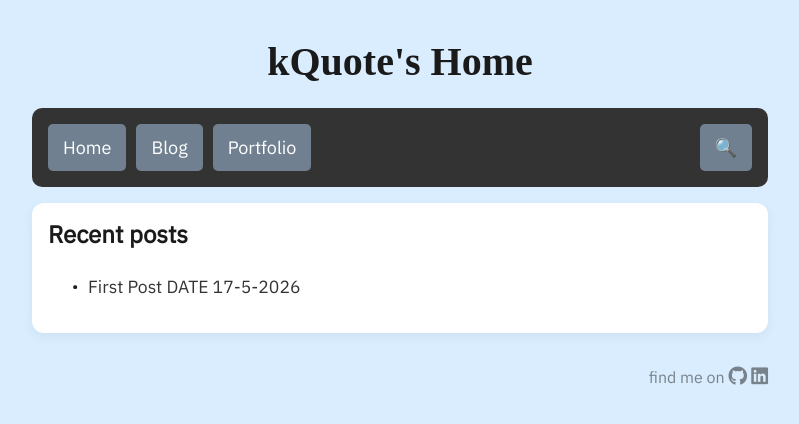
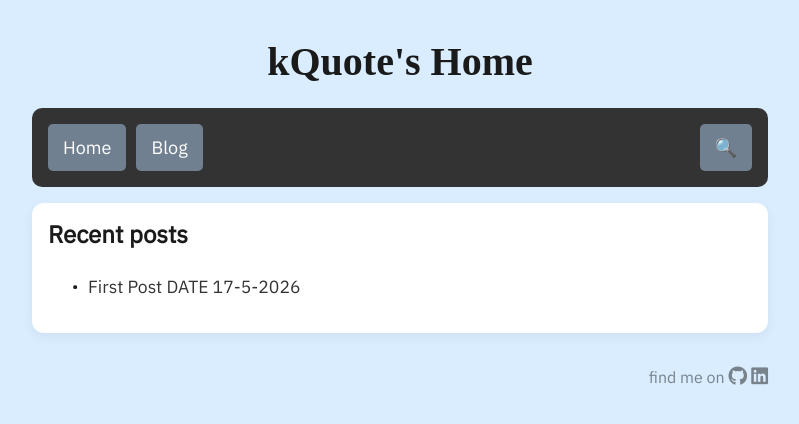
Before and after one commit to kquote03/website, an Astro site: page / in a window 1280 px wide. Shown: the whole page, without its empty margins (240-1039 px from the left). Built offline with nearby package versions, Linux system fonts and the light colour scheme; Astro itself is replaced by a stand-in of ours; a web font is replaced by a local one.

Commit message:
disable portfolio for now

```diff
--- a/src/components/navigation.astro
+++ b/src/components/navigation.astro
@@ -47,6 +47,6 @@
 <nav>
   <a href="/">Home</a>
   <a href="/blog/">Blog</a>
-  <a href="/about/">Portfolio</a>
+  <!--<a href="/about/">Portfolio</a>-->
   <a class="search" href="/search/">&#128269;</a>
 </nav>
```
